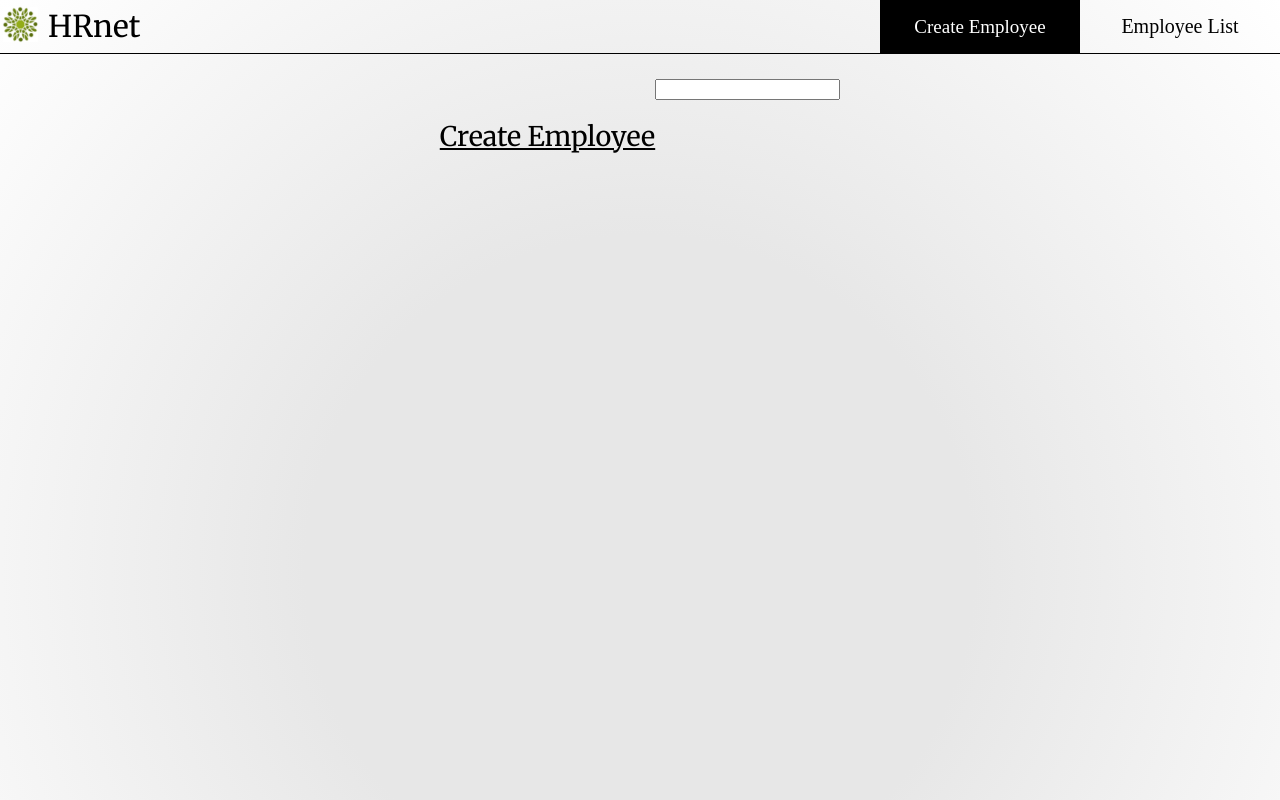
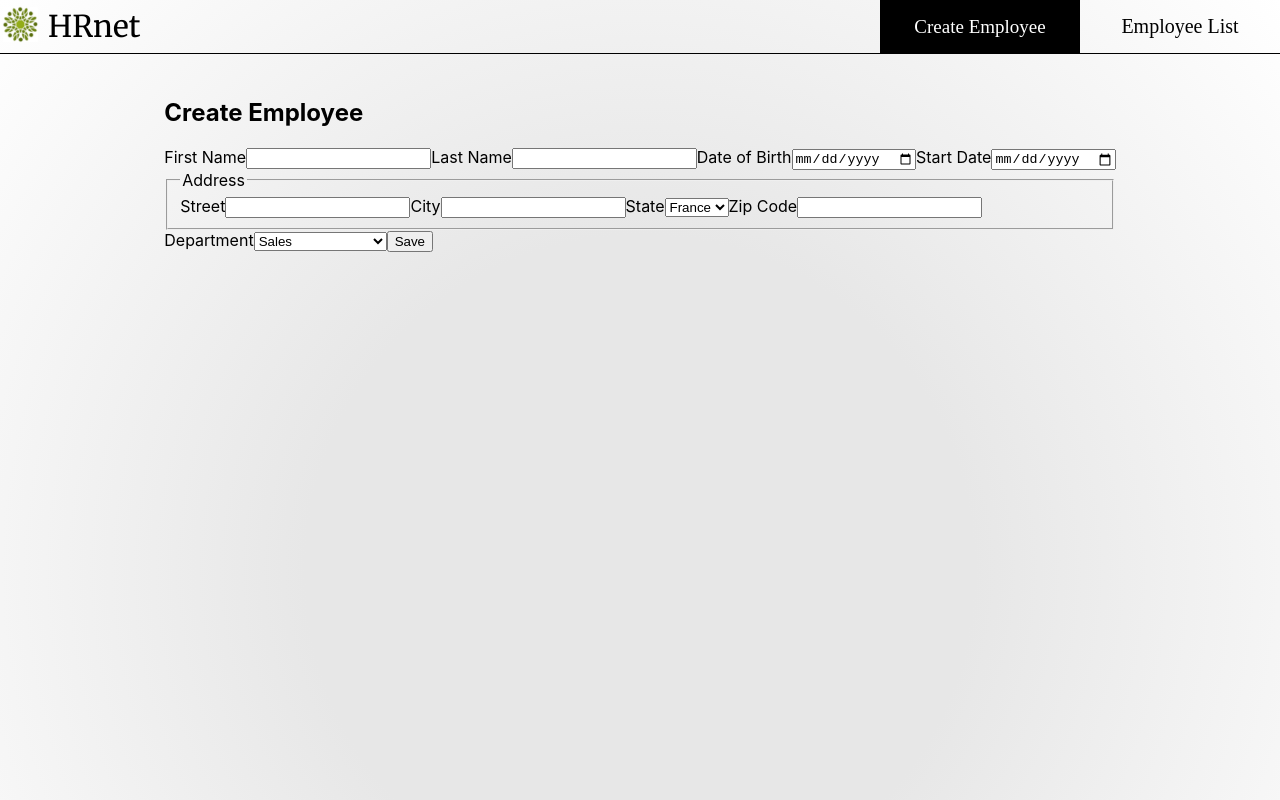
Before and after one commit to RachidBoubekeur-dev/HRnet, a React (Create React App) app: page / in a window 1280 px wide. Shown: the top 800 px of the page. Built offline with nearby package versions, Linux system fonts and the light colour scheme; a web font is replaced by a local one.

Commit message:
:hammer: development script for Create container and FormAddEmployee component smart

```diff
--- a/src/components/smart/FormAddEmployee/index.jsx
+++ b/src/components/smart/FormAddEmployee/index.jsx
@@ -1,9 +1,54 @@
 import './formAddEmployee.css';
 
+/**
+ * FormAddEmployee component smart
+ */
 export const FormAddEmployee = () => {
     return (
-        <form>
-            <input type="text" />
+        <form className="FormAddEmployee">
+            <label htmlFor="first-name">First Name</label>
+            <input type="text" id="first-name" />
+
+            <label htmlFor="last-name">Last Name</label>
+            <input type="text" id="last-name" />
+
+            <label htmlFor="date-of-birth">Date of Birth</label>
+            <input id="date-of-birth" type="date" />
+
+            <label htmlFor="start-date">Start Date</label>
+            <input id="start-date" type="date" />
+
+            <fieldset>
+                <legend>Address</legend>
+
+                <label htmlFor="street">Street</label>
+                <input id="street" type="text" />
+
+                <label htmlFor="city">City</label>
+                <input id="city" type="text" />
+
+                <label htmlFor="state">State</label>
+                <select name="state" id="state">
+                    <option>France</option>
+                    <option>France</option>
+                    <option>France</option>
+                    <option>France</option>
+                    <option>France</option>
+                </select>
+
+                <label htmlFor="zip-code">Zip Code</label>
+                <input id="zip-code" type="number" />
+            </fieldset>
+
+            <label htmlFor="department">Department</label>
+            <select name="department" id="department">
+                <option>Sales</option>
+                <option>Marketing</option>
+                <option>Engineering</option>
+                <option>Human Resources</option>
+                <option>Legal</option>
+            </select>
+            <input type="submit" className="btnSave" value="Save" />
         </form>
     );
 };
--- a/src/containers/Create/index.jsx
+++ b/src/containers/Create/index.jsx
@@ -1,11 +1,14 @@
 import { FormAddEmployee } from '../../components/smart/FormAddEmployee';
 import './create.css';
 
+/**
+ * Create container
+ */
 export const Create = () => {
     return (
         <section className="Create">
-            <h1>Create Employee</h1>
             <div>
+                <h1>Create Employee</h1>
                 <FormAddEmployee />
             </div>
         </section>
```
